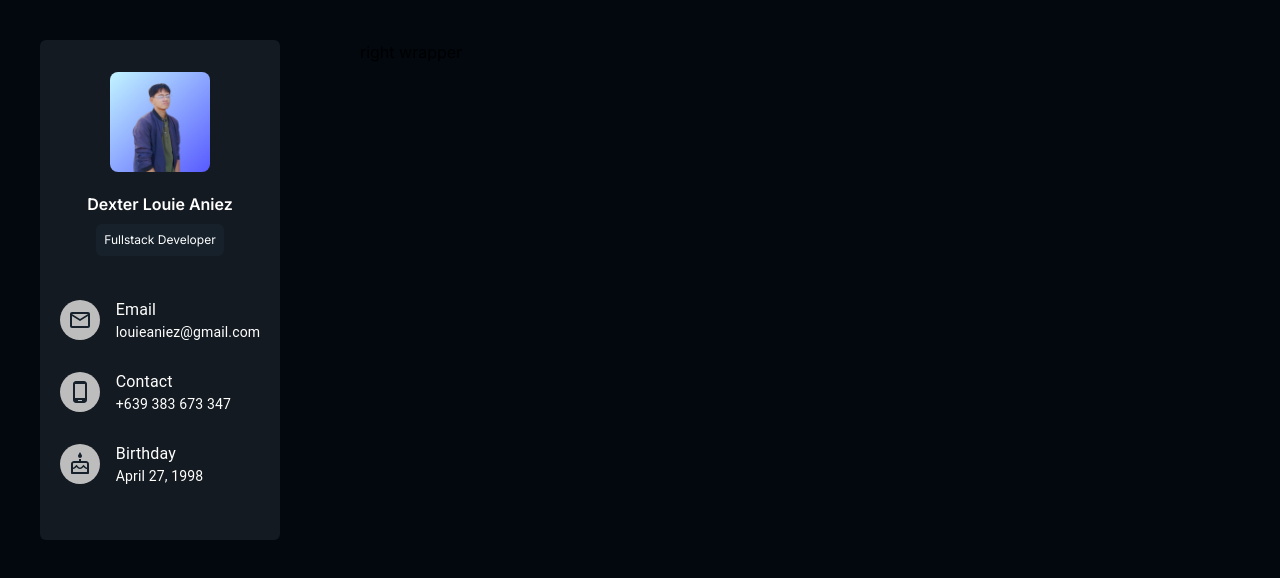
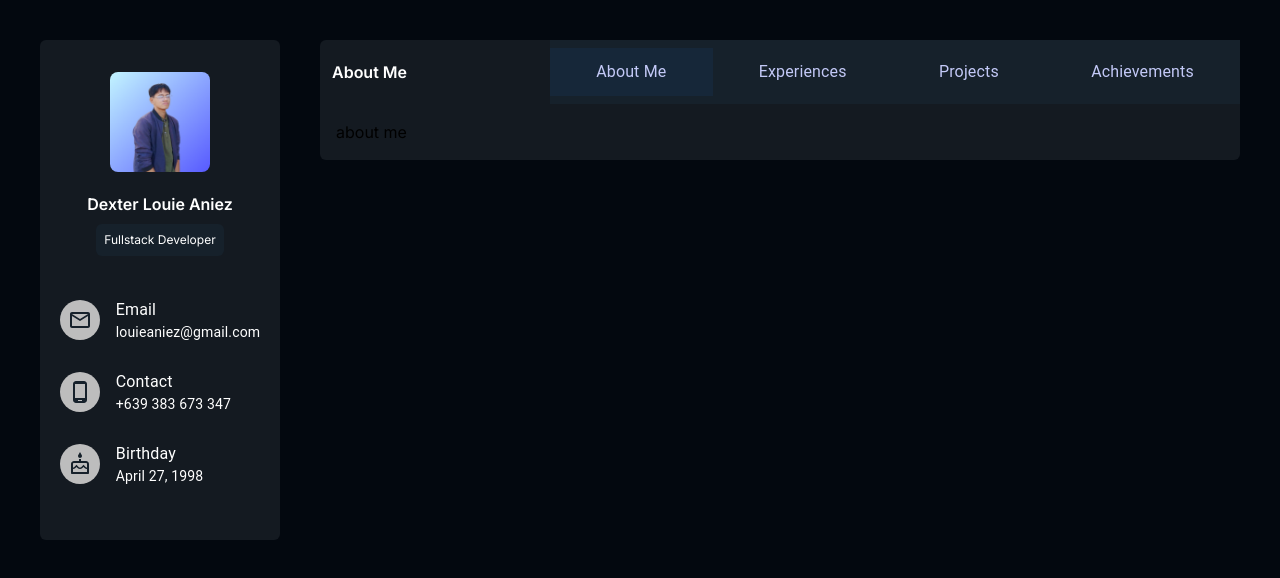
Before and after one commit to LodiAniez/louieaniez, a Next.js app: page / in a window 1280 px wide. Shown: the top 578 px of the page. Built offline with nearby package versions, Linux system fonts and the light colour scheme.

Commit message:
WIP: right section content

```diff
--- a/src/app/globals.css
+++ b/src/app/globals.css
@@ -15,7 +15,6 @@
 /* Handle */
 ::-webkit-scrollbar-thumb {
   background: #888;
-  border-radius: 5px;
 }
 
 /* Handle on hover */
--- a/src/components/MainWrapper.tsx
+++ b/src/components/MainWrapper.tsx
@@ -10,7 +10,7 @@ const MainWrapper = () => {
       <Grid item xs={6} md={3} className="h-full p-10">
         <LeftWrapper />
       </Grid>
-      <Grid item xs={6} md={9} className="h-full p-10">
+      <Grid item xs={6} md={9} className="h-full p-10 pl-0">
         <RightWrapper />
       </Grid>
     </Grid>
--- a/src/components/RightWrapper.tsx
+++ b/src/components/RightWrapper.tsx
@@ -1,9 +1,58 @@
 "use client";
 
 import Box from "@mui/material/Box";
+import Grid from "@mui/material/Grid";
+import List from "@mui/material/List";
+import ListItemButton from "@mui/material/ListItemButton";
+import ListItemText from "@mui/material/ListItemText";
+
+import { useHook, MenuItems } from "@/hooks/useHook";
 
 const RightWrapper = () => {
-  return <Box>right wrapper</Box>;
+  const { handleSelectItem, selectedItem } = useHook();
+
+  return (
+    <Box className="min-h-full w-full flex-grow flex-1 rounded-md bg-[#141a21]">
+      <Grid container>
+        <Grid item xs={6} md={3} className="flex items-center p-2 pl-3">
+          <h1 className="text-white font-semibold capitalize">
+            {selectedItem}
+          </h1>
+        </Grid>
+        <Grid item xs={6} md={9}>
+          <Box className="bg-[#16212b]">
+            <List className="flex flex-row text-[#c3c9f7] p-0">
+              <ListItemButton
+                selected={selectedItem === MenuItems.ABOUT}
+                onClick={() => handleSelectItem(MenuItems.ABOUT)}
+              >
+                <ListItemText primary="About Me" className="text-center" />
+              </ListItemButton>
+              <ListItemButton
+                selected={selectedItem === MenuItems.EXPERIENCES}
+                onClick={() => handleSelectItem(MenuItems.EXPERIENCES)}
+              >
+                <ListItemText primary="Experiences" className="text-center" />
+              </ListItemButton>
+              <ListItemButton
+                selected={selectedItem === MenuItems.PROJECTS}
+                onClick={() => handleSelectItem(MenuItems.PROJECTS)}
+              >
+                <ListItemText primary="Projects" className="text-center" />
+              </ListItemButton>
+              <ListItemButton
+                selected={selectedItem === MenuItems.ACHIEVEMENTS}
+                onClick={() => handleSelectItem(MenuItems.ACHIEVEMENTS)}
+              >
+                <ListItemText primary="Achievements" className="text-center" />
+              </ListItemButton>
+            </List>
+          </Box>
+        </Grid>
+      </Grid>
+      <Box className="p-4">{selectedItem}</Box>
+    </Box>
+  );
 };
 
 export default RightWrapper;
--- /dev/null
+++ b/src/hooks/useHook.ts
@@ -0,0 +1,19 @@
+import { useState } from "react";
+
+export enum MenuItems {
+  ABOUT = "about me",
+  EXPERIENCES = "experiences",
+  PROJECTS = "projects",
+  ACHIEVEMENTS = "achievements",
+}
+
+export const useHook = () => {
+  const [selectedItem, setSelectedItem] = useState<MenuItems>(MenuItems.ABOUT);
+
+  const handleSelectItem = (item: MenuItems) => setSelectedItem(item);
+
+  return {
+    selectedItem,
+    handleSelectItem,
+  };
+};
```
